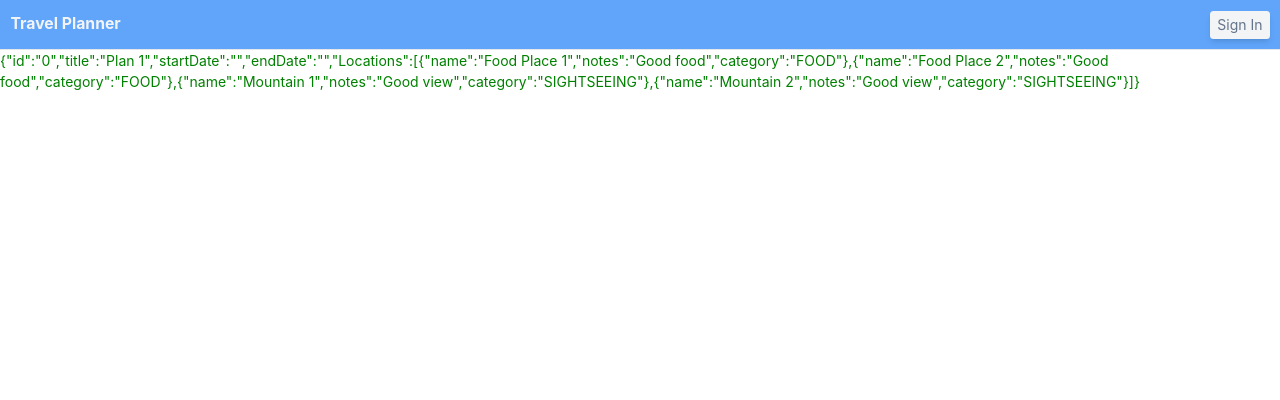
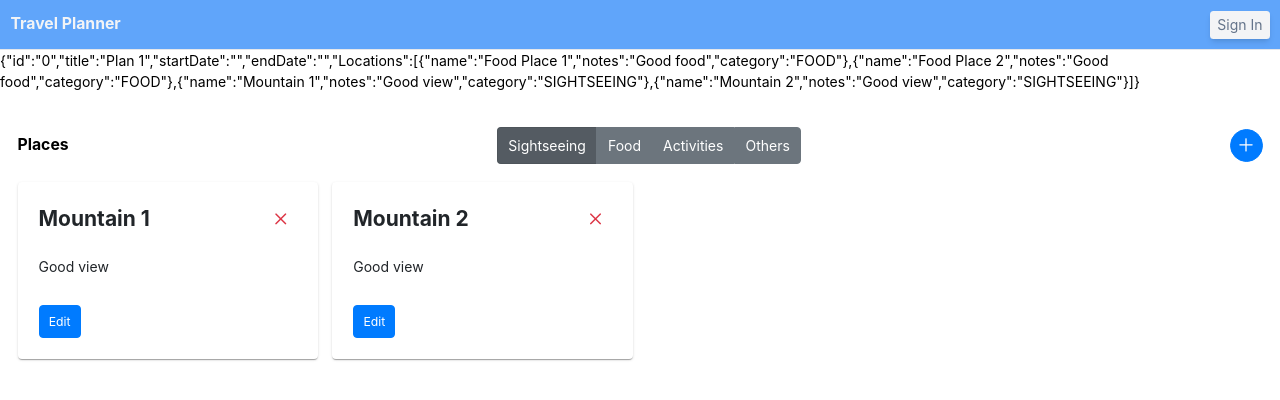
Before and after one commit to darkvoid32/HackNRoll2022, a Next.js app: page /plans/1 in a window 1280 px wide. Shown: the top 400 px of the page. Built offline with nearby package versions, Linux system fonts and the light colour scheme.

Commit message:
Add placelist

```diff
--- /dev/null
+++ b/components/placecard.tsx
@@ -0,0 +1,29 @@
+import { NextPage } from "next";
+import { Card } from 'primereact/card';
+import { Button } from 'primereact/button'
+
+interface Props {
+  name: string;
+  notes: string;
+}
+
+const PlaceCard: NextPage<Props> = (props) => {
+  const { name, notes } = props;
+
+  const footer = <div>
+    <Button label="Edit" className="p-button-sm mr-1" />
+  </div>
+
+  const title = <div className='flex justify-between'>
+    <p>{name}</p>
+    <Button icon="pi pi-times" className="p-button-rounded p-button-danger p-button-text" aria-label="Cancel" />
+  </div>
+
+  return (
+    <Card title={title} footer={footer}>
+      <p>{notes}</p>
+    </Card>
+  )
+};
+
+export default PlaceCard;
--- /dev/null
+++ b/components/placelist.tsx
@@ -0,0 +1,76 @@
+import PlaceCard from './placecard';
+import { NextPage } from 'next';
+
+import { TabView, TabPanel } from 'primereact/tabview';
+import { SelectButton } from 'primereact/selectbutton';
+import { useState } from 'react';
+import { Button } from 'primereact/button';
+
+interface Props {
+  places: { name: string; notes: string; category: string; }[];
+}
+
+const PlaceList: NextPage<Props> = (props) => {
+  const { places } = props;
+
+  const [activeIndex, setActiveIndex] = useState(0);
+
+  const options = [
+    { label: 'Sightseeing', value: 0 },
+    { label: 'Food', value: 1 },
+    { label: 'Activities', value: 2 },
+    { label: 'Others', value: 3 },
+  ];
+
+  return (
+    <div className='mt-10'>
+      <div className="flex items-center justify-center mx-5">
+        <p className='text-lg font-bold'>Places</p>
+        <div className='flex-grow'></div>
+        <SelectButton value={activeIndex} options={options} unselectable={false} onChange={(e) => setActiveIndex(e.value)}></SelectButton>
+        <div className='flex-grow'></div>
+        <Button icon="pi pi-plus" className="p-button-rounded"></Button>
+      </div>
+      <TabView activeIndex={activeIndex} onTabChange={(e) => setActiveIndex(e.index)}>
+        <TabPanel header="Sightseeing">
+          <div className="grid grid-cols-4 gap-4">
+            {places.filter((obj) => {
+              return obj.category == "SIGHTSEEING"
+            }).map((obj) => (
+              <PlaceCard key={obj.name} name={obj.name} notes={obj.notes}></PlaceCard>
+            ))}
+          </div>
+        </TabPanel>
+        <TabPanel header="Food">
+          <div className="grid grid-cols-4 gap-4">
+            {places.filter((obj) => {
+              return obj.category == "FOOD"
+            }).map((obj) => (
+              <PlaceCard key={obj.name} name={obj.name} notes={obj.notes}></PlaceCard>
+            ))}
+          </div>
+        </TabPanel>
+        <TabPanel header="Activities">
+          <div className="grid grid-cols-4 gap-4">
+            {places.filter((obj) => {
+              return obj.category == "ACTIVITIES"
+            }).map((obj) => (
+              <PlaceCard key={obj.name} name={obj.name} notes={obj.notes}></PlaceCard>
+            ))}
+          </div>
+        </TabPanel>
+        <TabPanel header="Others">
+          <div className="grid grid-cols-4 gap-4">
+            {places.filter((obj) => {
+              return obj.category == "OTHERS"
+            }).map((obj) => (
+              <PlaceCard key={obj.name} name={obj.name} notes={obj.notes}></PlaceCard>
+            ))}
+          </div>
+        </TabPanel>
+      </TabView>
+    </div>
+  );
+};
+
+export default PlaceList;
--- a/src/pages/plans/[id].tsx
+++ b/src/pages/plans/[id].tsx
@@ -1,3 +1,4 @@
+import PlaceList from 'components/placelist';
 import { useRouter } from 'next/router'
 
 import SampleData from "../api/plans.json";
@@ -14,6 +15,8 @@ const Plan = () => {
     <main>
       <div>
         <p>{JSON.stringify(plan)}</p>
+
+        {plan ? <PlaceList places={plan.Locations}></PlaceList> : null}
       </div>
     </main >
   )
--- a/src/styles/globals.css
+++ b/src/styles/globals.css
@@ -11,10 +11,6 @@ body {
   font-size: 14px;
 }
 
-p {
-  color: green;
-}
-
 a {
   color: inherit;
   text-decoration: none;
@@ -23,3 +19,9 @@ a {
 * {
   box-sizing: border-box;
 }
+
+/* Override Primereact Styling */
+
+.p-tabview-nav-container {
+  display: none;
+}
```
